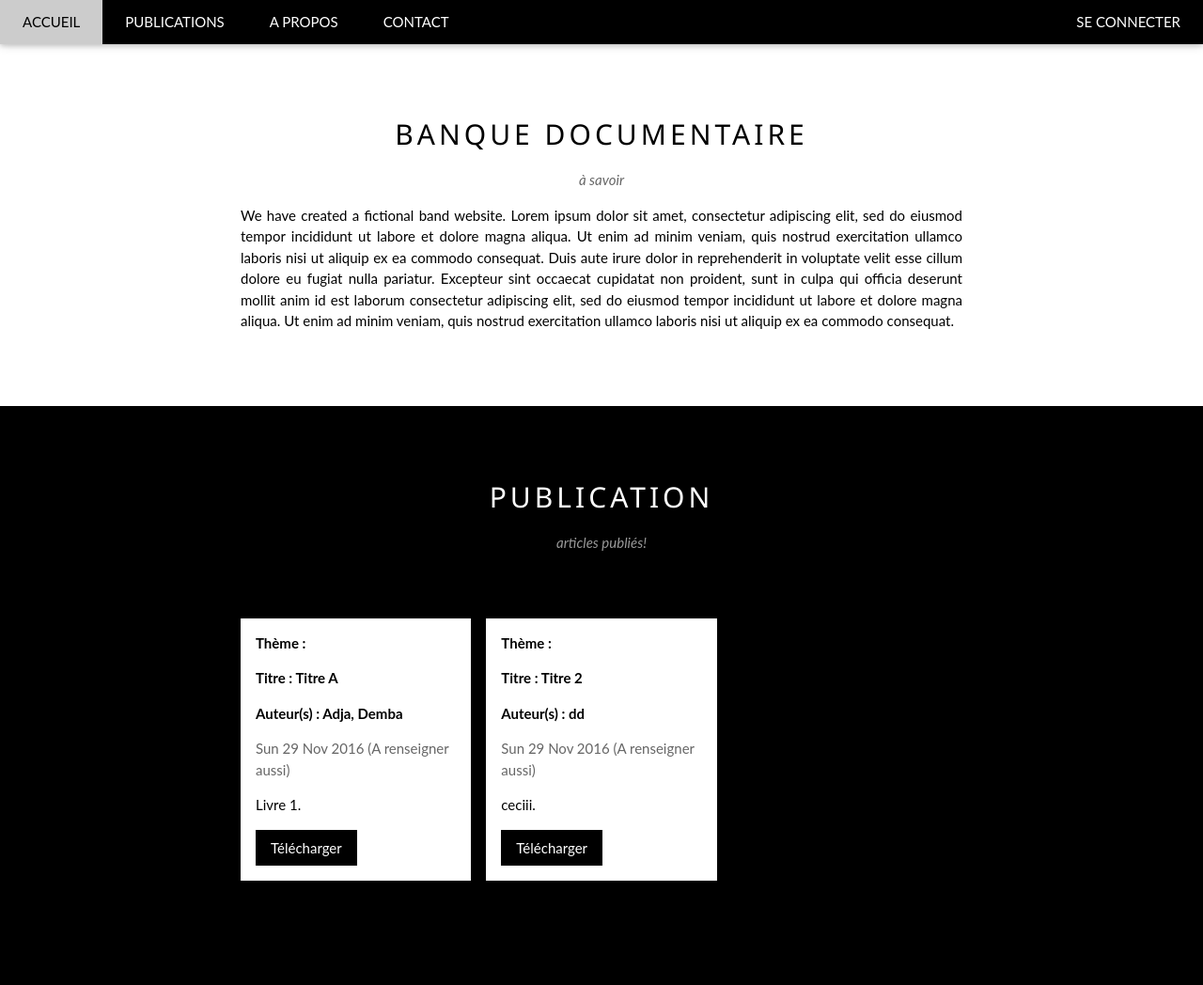
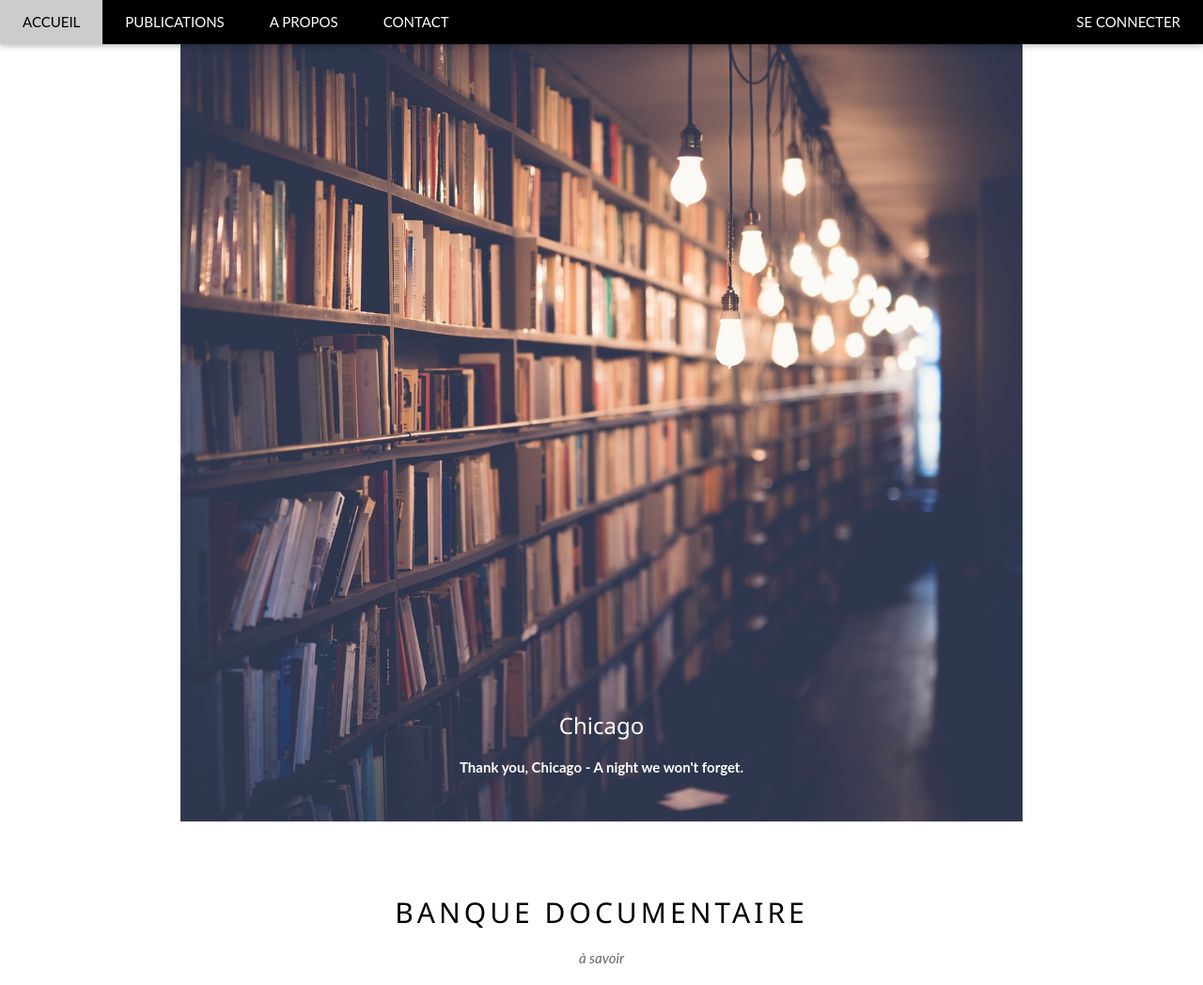
Before and after one commit to adja-khady-2003/banque_documentaire, a PHP site: page / in a window 1280 px wide. Shown: the top 1048 px of the page at 94% size. Run offline with PHP 8.4, Linux system fonts and the light colour scheme; data comes from the database, SQL or seed files in the repository; some web fonts are replaced.

Commit message:
ajout imaages sur la page d'accueil

```diff
--- a/base_de_donnees/banque_documentaire.sql
+++ b/base_de_donnees/banque_documentaire.sql
@@ -6,6 +6,10 @@
 -- Généré le : mar. 29 août 2023 à 17:12
 -- Version du serveur : 10.4.28-MariaDB
 -- Version de PHP : 8.2.4
+
+create DATABASE banque_documentaire;
+
+use banque_documentaire;
 
 SET SQL_MODE = "NO_AUTO_VALUE_ON_ZERO";
 START TRANSACTION;
--- a/index.php
+++ b/index.php
@@ -57,27 +57,34 @@ $query_part = mysqli_query($conn, $sql_part) or die(mysqli_error($conn));
   <div class="w3-content" style="max-width:2000px;margin-top:46px">
 
     <!-- Automatic Slideshow Images -->
-    <!-- <div class="mySlides w3-display-container w3-center">
-      <img src="/w3images/la.jpg" style="width:100%">
+    <div class="mySlides w3-display-container w3-center w3-round">
+      <img src="./images/film-1668918_640.jpg" style="width:100%">
       <div class="w3-display-bottommiddle w3-container w3-text-white w3-padding-32 w3-hide-small">
         <h3>Los Angeles</h3>
         <p><b>We had the best time playing at Venice Beach!</b></p>
       </div>
     </div>
     <div class="mySlides w3-display-container w3-center">
-      <img src="/w3images/ny.jpg" style="width:100%">
+      <img src="./images/camera-1130731_640.jpg" style="width:70%">
       <div class="w3-display-bottommiddle w3-container w3-text-white w3-padding-32 w3-hide-small">
         <h3>New York</h3>
         <p><b>The atmosphere in New York is lorem ipsum.</b></p>
       </div>
     </div>
     <div class="mySlides w3-display-container w3-center">
-      <img src="/w3images/chicago.jpg" style="width:100%">
+      <img src="./images/a-book-3088775_640.jpg" style="width:70%">
+      <div class="w3-display-bottommiddle w3-container w3-text-white w3-padding-32 w3-hide-small">
+        <h3>New York</h3>
+        <p><b>The atmosphere in New York is lorem ipsum.</b></p>
+      </div>
+    </div>
+    <div class="mySlides w3-display-container w3-center">
+      <img src="./images/books-2596809_1280.jpg" style="width:70%">
       <div class="w3-display-bottommiddle w3-container w3-text-white w3-padding-32 w3-hide-small">
         <h3>Chicago</h3>
         <p><b>Thank you, Chicago - A night we won't forget.</b></p>
       </div>
-    </div> -->
+    </div>
 
     <!-- The Band Section -->
     <div class="w3-container w3-content w3-center w3-padding-64" style="max-width:800px" id="band">
@@ -213,7 +220,7 @@ $query_part = mysqli_query($conn, $sql_part) or die(mysqli_error($conn));
         myIndex = 1
       }
       x[myIndex - 1].style.display = "block";
-      setTimeout(carousel, 4000);
+      setTimeout(carousel, 2000);
     }
 
     // Used to toggle the menu on small screens when clicking on the menu button
```
Also changed, not shown: images/a-book-3088775_640.jpg (added), images/books-2596809_1280.jpg (added), images/camera-1130731_640.jpg (added), images/film-1668918_640.jpg (added), images/la.jpg (added), images/old-books-436498_640.jpg (added).
